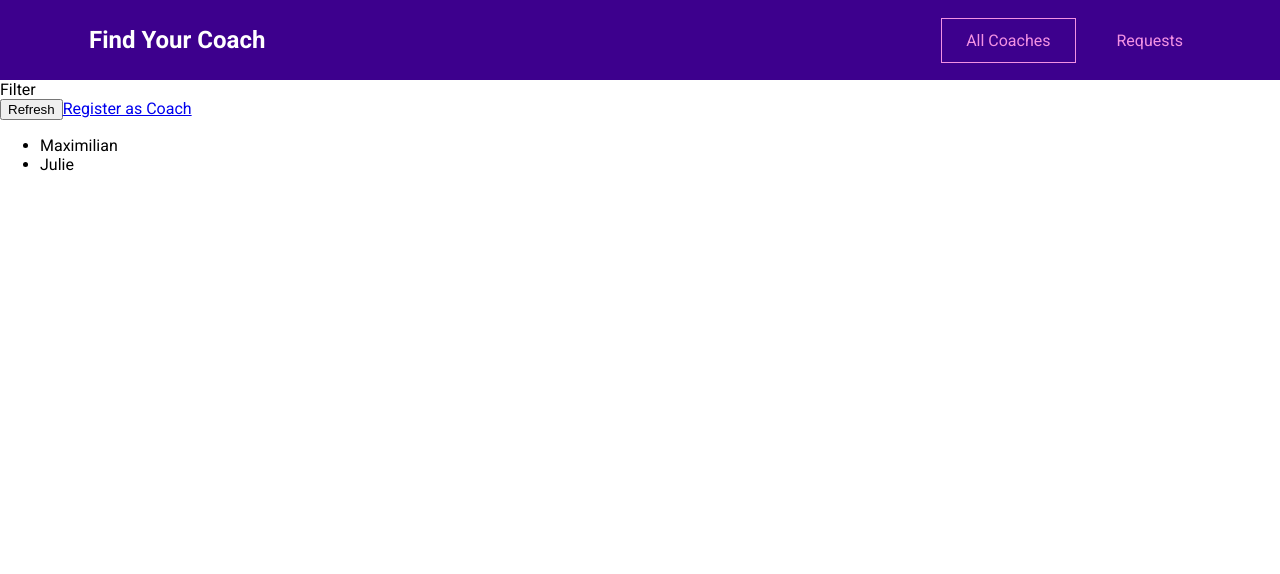
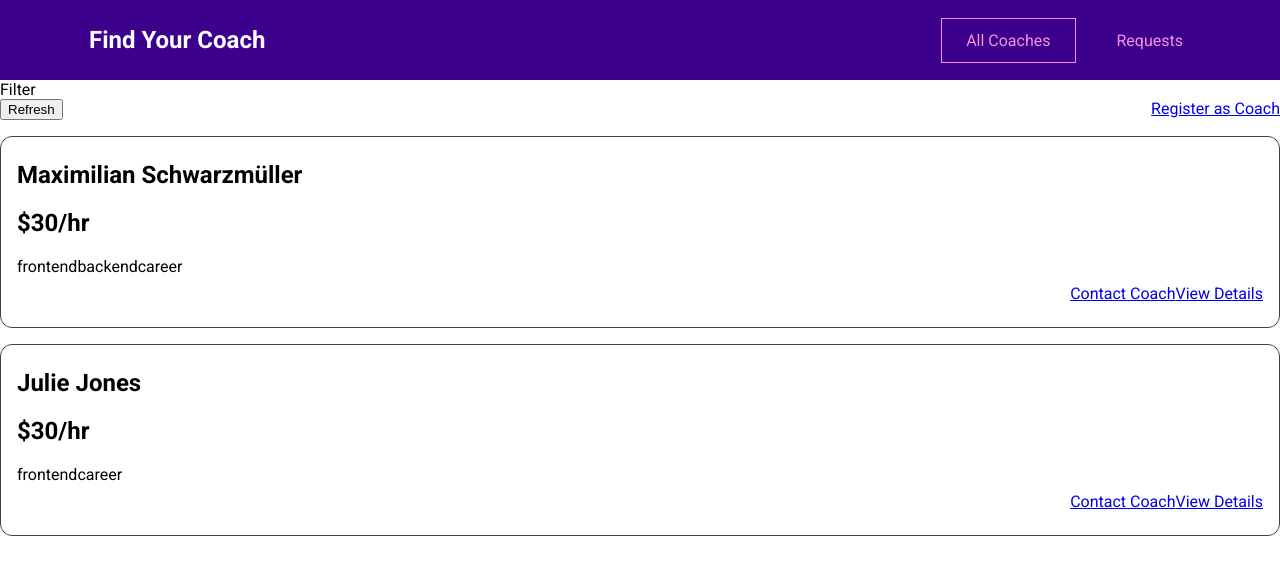
Before and after one commit to NoorMohammadTalukder/Find-Your-Coach-Web-App, a Vue app: page /#/coaches in a window 1280 px wide. Shown: the top 574 px of the page. Built offline with nearby package versions, Linux system fonts and the light colour scheme.

Commit message:
coach list add

```diff
--- /dev/null
+++ b/src/components/coaches/CoachItem.vue
@@ -0,0 +1,62 @@
+<template>
+  <li>
+    <h3>{{ fullName }}</h3>
+    <h2>${{ rate }}/hr</h2>
+
+    <div>
+      <span v-for="area in areas" :key="area">{{ area }}</span>
+    </div>
+
+    <div class="actions">
+      <router-link :to="coachContactLink">Contact Coach</router-link>
+
+      <router-link :to="coachDetailsLink">View Details</router-link>
+    </div>
+  </li>
+</template>
+
+<script>
+export default {
+  props: ['id', 'firstName', 'lastName', 'rate', 'areas'],
+  computed: {
+    fullName() {
+      return this.firstName + ' ' + this.lastName;
+    },
+    coachContactLink() {
+      // return "/coaches/"+this.id+"/contact";
+      return this.$route.path + '/' + this.id + '/contact';
+    },
+    coachDetailsLink() {
+      // return "/coaches/"+this.id;
+      return this.$route.path + '/' + this.id;
+    },
+  },
+};
+</script>
+
+<style scoped>
+li {
+  margin: 1rem 0;
+  border: 1px solid #424242;
+  border-radius: 12px;
+  padding: 1rem;
+}
+
+h3 {
+  font-size: 1.5rem;
+}
+
+h3,
+h4 {
+  margin: 0.5rem 0;
+}
+
+div {
+  margin: 0.5rem 0;
+}
+
+.actions {
+  display: flex;
+  justify-content: flex-end;
+}
+</style>
--- a/src/pages/coaches/CoachesList.vue
+++ b/src/pages/coaches/CoachesList.vue
@@ -3,32 +3,54 @@
 
   <section>
     <div class="controls">
-
       <button>Refresh</button>
       <router-link to="/register">Register as Coach</router-link>
-
     </div>
 
     <ul v-if="hasCoaches">
-      <li v-for="coach in filteredCoaches" :key="coach.id">
-          {{coach.firstName}}
-      </li>
+      <!-- <li v-for="coach in filteredCoaches" :key="coach.id">
+        {{ coach.firstName }}
+      </li> -->
+      <coach-item
+        v-for="coach in filteredCoaches"
+        :key="coach.id"
+        :id="coach.id"
+        :first-name="coach.firstName"
+        :last-name="coach.lastName"
+        :rate="coach.hourlyRate"
+        :areas="coach.areas"
+      ></coach-item>
     </ul>
     <h3 v-else>No Coaches Found...</h3>
   </section>
 </template>
 
 <script>
+  import CoachItem from '../../components/coaches/CoachItem.vue'
 export default {
-  computed:{
-    filteredCoaches(){
+  components:{CoachItem},
+  computed: {
+    filteredCoaches() {
       // console.log(this.$store.getters["coaches/coaches"]);
       return this.$store.getters['coaches/coaches'];
     },
 
-    hasCoaches(){
+    hasCoaches() {
       return this.$store.getters['coaches/hasCoaches'];
-    }
-  }
+    },
+  },
+};
+</script>
+
+<style scoped>
+ul {
+  list-style: none;
+  margin: 0;
+  padding: 0;
 }
-</script>
+
+.controls {
+  display: flex;
+  justify-content: space-between;
+}
+</style>
```
